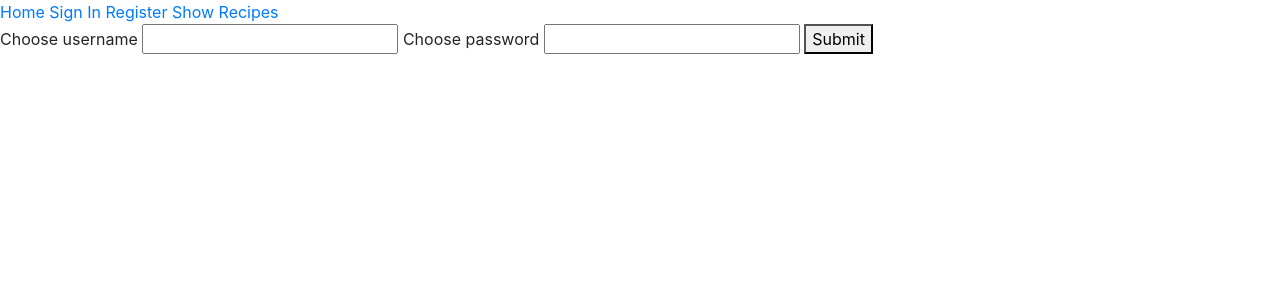
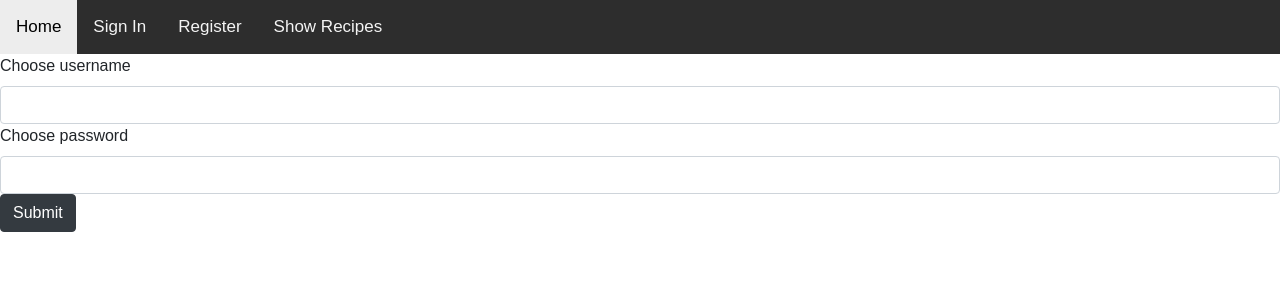
Before and after one commit to chookmook29/cookbook, a Flask app: page /register in a window 1280 px wide. Shown: the top 300 px of the page. Run offline with Flask 2, Linux system fonts and the light colour scheme; some libraries are stand-ins or nearby versions.

Commit message:
add some styling

```diff
--- a/static/css/main.css
+++ b/static/css/main.css
@@ -0,0 +1,20 @@
+body {
+  margin: 0;
+  font-family: Arial, Helvetica, sans-serif;
+}
+.topnav {
+  background-color: #2d2d2d;
+  overflow: hidden;
+}
+.topnav a {
+  float: left;
+  color: #f4f4f4;
+  text-align: center;
+  padding: 14px 16px;
+  text-decoration: none;
+  font-size: 17px;
+}
+.topnav a:hover {
+  background-color: #ededed;
+  color: black;
+}
--- a/templates/add_recipe.html
+++ b/templates/add_recipe.html
@@ -2,7 +2,7 @@
 {% block content %}
 <form action='{{url_for('add_recipe')}}' method="POST">
 	<label for='name'>Recipe name</label>
-	<input type='text' name='name' required>
-	<button type='submit' name='action'>Submit</button>
+	<input type='text' name='name' class="form-control" required>
+	<button type='submit' name='action' class="btn btn-dark">Submit</button>
 </form>
 {% endblock %}
--- a/templates/base.html
+++ b/templates/base.html
@@ -6,6 +6,7 @@
 	<link rel="stylesheet" href="{{ url_for('static', filename='css/main.css') }}">
 </head>
 <body>
+	<div class="topnav">
 		<a href='{{ url_for('index') }}'>Home</a>
 		{% if 'user' in session %}
 		<a href='{{ url_for('sign_out') }}'>Sign Out</a>
@@ -15,6 +16,7 @@
 		<a href='{{ url_for('register') }}'>Register</a>
 		{% endif %}
 		<a href='{{ url_for('show_recipes') }}'>Show Recipes</a>
+	</div>
 {% block content %}
 {% endblock %}
 </body>
--- a/templates/register.html
+++ b/templates/register.html
@@ -2,9 +2,9 @@
 {% block content %}
 <form action='{{url_for('register')}}' method="POST">
 	<label for='user'>Choose username</label>
-	<input type='text' name='user' required>
+	<input type='text' name='user' class="form-control" required>
 	<label for='password'>Choose password</label>
-	<input type='password' name='password' required>
-	<button type='submit' name='action'>Submit</button>
+	<input type='password' name='password' class="form-control" required>
+	<button type='submit' name='action' class="btn btn-dark">Submit</button>
 </form>
 {% endblock %}
--- a/templates/sign_in.html
+++ b/templates/sign_in.html
@@ -2,9 +2,9 @@
 {% block content %}
 <form action='{{ url_for('sign_in') }}' method="POST">
 	<label for='user'>Username</label>
-	<input type='text' name='user' required>
+	<input type='text' name='user' class="form-control" required>
 	<label for='password'>Password</label>
-	<input type='password' name='password' required>
-	<button type='submit' name='action'>Submit</button>
+	<input type='password' name='password' class="form-control" equired>
+	<button type='submit' name='action' class="btn btn-dark">Submit</button>
 </form>
 {% endblock %}
```
Lines whose indentation alone changed are shown as unchanged.
